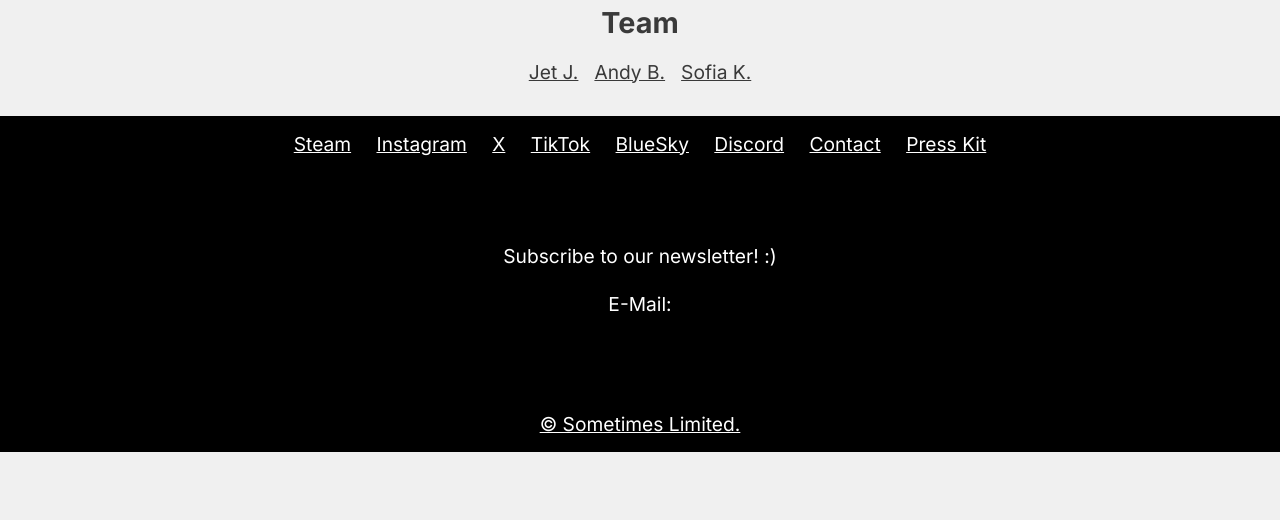
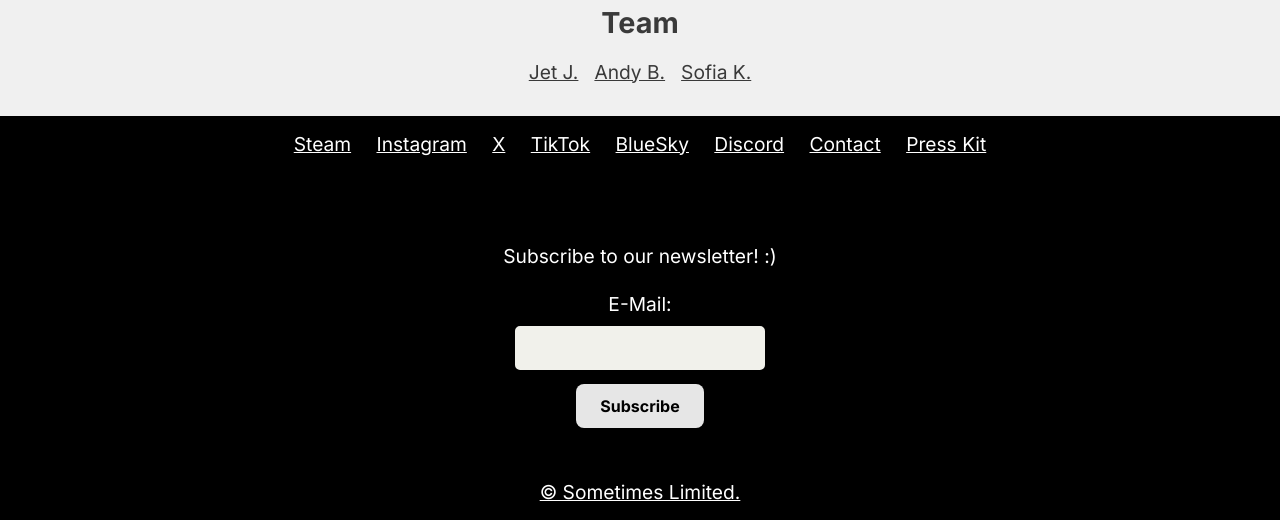
Before and after one commit to sometimeslimited/sometimeslimited.github.io, a plain HTML site: page index.html in a window 1280 px wide. Shown: the part 755-1275 px from the top of the page. Before the commit the page ends 1207 px from the top, so only its background shows below. Drawn offline with Linux system fonts and the light colour scheme; some packages are replaced by stand-ins of ours.

```diff
--- a/index.html
+++ b/index.html
@@ -215,7 +215,39 @@
             max-width: 100%;
             height: auto;
             object-fit: cover;
-            /* or 'contain' */
+        }
+
+        input {
+            width: 250px;
+            padding: 10px;
+            margin: 10px 0;
+            border: 2px solid #f1f1eb;
+            border-radius: 5px;
+            background-color: #f1f1eb;
+            font-size: 16px;
+        }
+
+        input:focus {
+            border-color: #007BFF;
+            outline: none;
+            box-shadow: 0 0 5px rgba(0, 123, 255, 0.5);
+        }
+
+        button {
+            background-color: #e6e6e6;
+            /* Green */
+            border: none;
+            color: rgb(0, 0, 0);
+            padding: 12px 24px;
+            text-align: center;
+            text-decoration: none;
+            display: inline-block;
+            font-size: 16px;
+            font-weight: 700;
+            margin: 4px 2px;
+            cursor: pointer;
+            border-radius: 8px;
+            transition: background-color 0.3s ease, transform 0.2s ease;
         }
     </style>
 </head>
```
